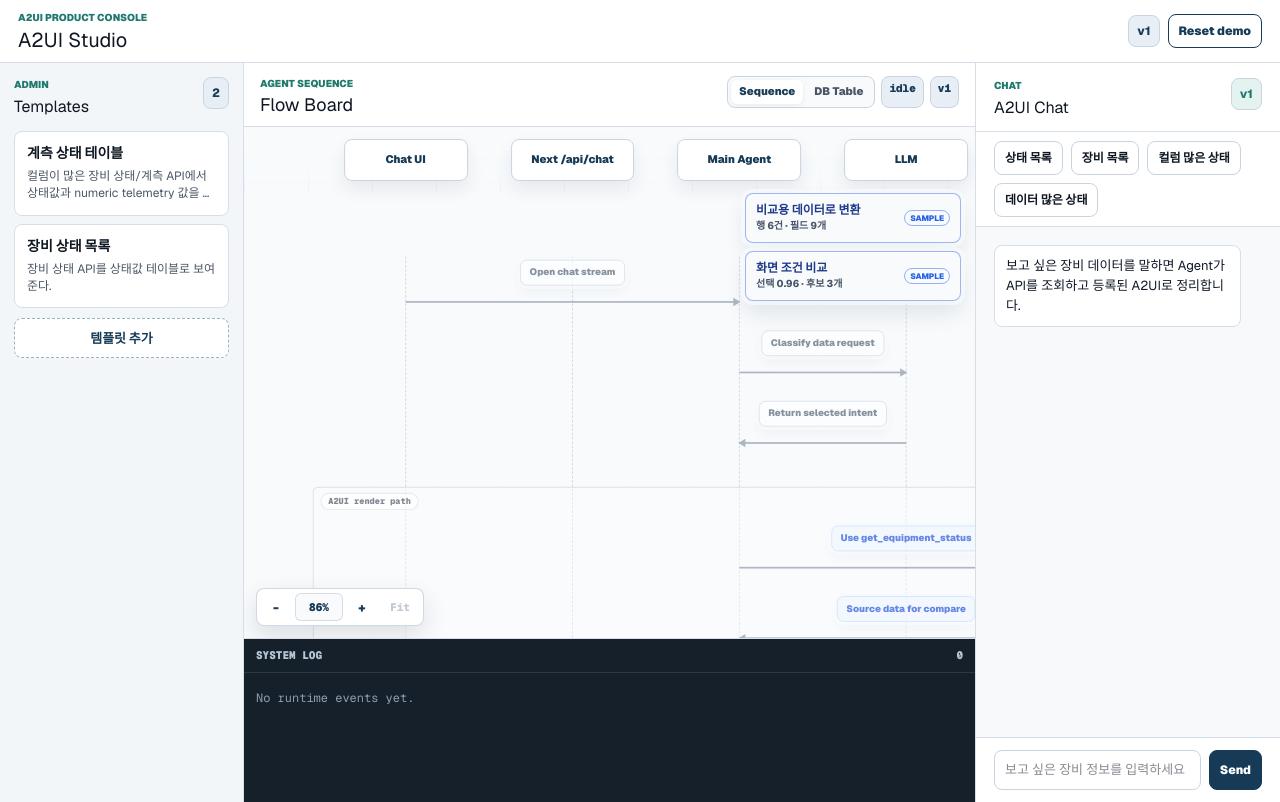
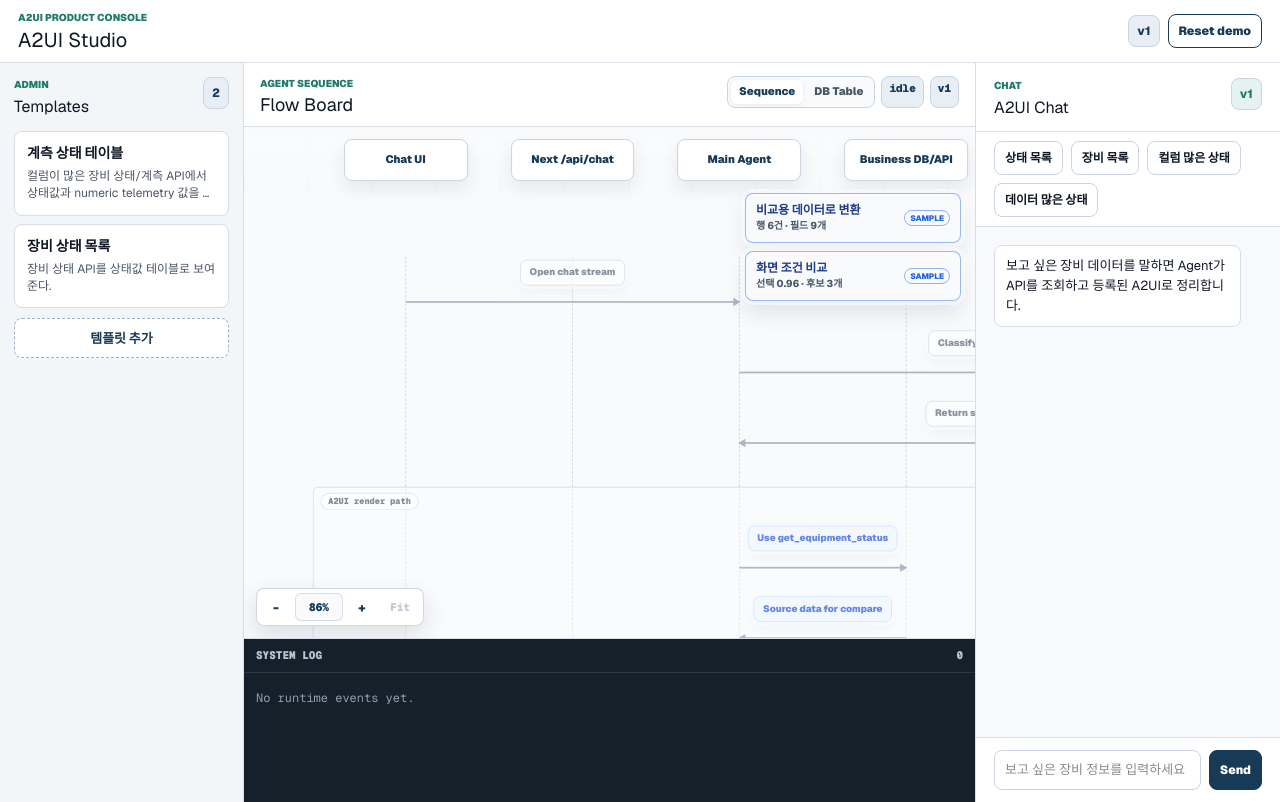
Before and after one commit to tahooki/a2ui-template-admin-chatbot-poc, a Next.js app: page / in a window 1280 px wide. Built offline with nearby package versions, Linux system fonts and the light colour scheme.

Commit message:
Refine A2UI sequence planner flow

```diff
--- a/src/features/a2ui-template-poc/agent-flow-adapter.ts
+++ b/src/features/a2ui-template-poc/agent-flow-adapter.ts
@@ -386,48 +386,22 @@
   }
 
   if (status === "a2ui_tool_selected") {
-    return [
-      newFlowEvent(source, 0, {
-        event: "state:a2ui_tool_selected",
-        phase: "registry_loaded",
-        from: "main_agent",
-        to: "main_agent",
-        label: "Choose a2ui_render tool",
-        detail: renderToolDetail(source) || label,
-        branch: "data",
-        severity: "info",
-        physicalEmitter: "main-agent",
-        data: source.data,
-      }),
-    ];
+    return [];
   }
 
   if (status === "a2ui_tool_call") {
     return [
       newFlowEvent(source, 0, {
-        event: "state:a2ui_tool_call",
+        event: "transport:a2a_send",
         phase: "registry_loaded",
         from: "main_agent",
-        to: "a2ui_render_tool",
-        label: "Invoke a2ui_render boundary",
-        detail: renderToolDetail(source) || label,
+        to: "a2ui",
+        label: "POST /api/a2a/message:send",
+        detail: renderToolDetail(source) || "raw business result render request",
         branch: "data",
         severity: "info",
         physicalEmitter: "main-agent",
         evidenceKind: "observed",
-        data: source.data,
-      }),
-      newFlowEvent(source, 1, {
-        event: "transport:a2a_send",
-        phase: "registry_loaded",
-        from: "a2ui_render_tool",
-        to: "a2ui",
-        label: "POST /api/a2a/message:send",
-        detail: "raw business result render request",
-        branch: "data",
-        severity: "info",
-        physicalEmitter: "main-agent",
-        evidenceKind: "inferred_transport",
         data: source.data,
       }),
     ];
@@ -442,21 +416,8 @@
         event: "transport:a2a_result",
         phase: "matcher",
         from: "a2ui",
-        to: "a2ui_render_tool",
+        to: "main_agent",
         label: isNoTemplate ? "Return trace + no-template result" : "Return trace + surface artifact",
-        detail,
-        branch: "data",
-        severity: isNoTemplate ? "warning" : "success",
-        physicalEmitter: "main-agent",
-        evidenceKind: "inferred_transport",
-        data: source.data,
-      }),
-      newFlowEvent(source, 1, {
-        event: "state:a2ui_tool_result",
-        phase: "matcher",
-        from: "a2ui_render_tool",
-        to: "main_agent",
-        label: "Return A2UIRenderToolResult",
         detail,
         branch: "data",
         severity: isNoTemplate ? "warning" : "success",
@@ -556,15 +517,35 @@
 	    ];
 	  }
 
-	  if (status === "matcher") {
-    if (!isLiveA2UIProgress(source) && eventSeen(existingEvents, "state:matcher")) return [];
-	    const events = [
+  if (status === "matcher") {
+    const mode = textValue(source.data.mode);
+    if (mode === "planning") {
+      if (eventSeen(existingEvents, "state:matcher_request")) return [];
+      return [
+        newFlowEvent(source, 0, {
+          event: "state:matcher_request",
+          phase: "matcher",
+          from: "a2ui",
+          to: "llm",
+          label: "AI Surface Planner",
+          detail: matcherDetail(source),
+          branch: "data",
+          severity: "info",
+          physicalEmitter: a2uiEmitter(source),
+          evidenceKind: a2uiEvidenceKind(source),
+          data: a2uiStepData(source, { traceStep: "ai_surface_plan_request" }),
+        }),
+      ];
+    }
+
+    if (!isLiveA2UIProgress(source) && eventSeen(existingEvents, "state:ai_surface_plan")) return [];
+    const events = [
       newFlowEvent(source, 0, {
-        event: "state:matcher",
+        event: "state:ai_surface_plan",
         phase: "matcher",
-        from: "a2ui",
+        from: "llm",
         to: "a2ui",
-        label: "AI Surface Planner",
+        label: "Return surface plan",
 	        detail: matcherDetail(source),
 	        branch: "data",
 	        severity: "info",
@@ -573,7 +554,6 @@
 	        data: a2uiStepData(source, { traceStep: "ai_surface_plan" }),
 	      }),
 	    ];
-	    const mode = textValue(source.data.mode);
 	    if (mode === "render_surface" && !isLiveA2UIProgress(source)) {
 	      if (!eventSeen(existingEvents, "state:plan_validation")) {
 	        events.push(newFlowEvent(source, events.length, {
--- a/src/features/a2ui-template-poc/agent-flow-types.ts
+++ b/src/features/a2ui-template-poc/agent-flow-types.ts
@@ -5,7 +5,6 @@
   | "a2ui"
   | "llm"
   | "business_db"
-  | "a2ui_render_tool"
   | "registry";
 
 export type AgentFlowPhase =
--- a/src/features/a2ui-template-poc/sequence-board.tsx
+++ b/src/features/a2ui-template-poc/sequence-board.tsx
@@ -77,10 +77,9 @@
   { id: "chat", label: "Chat UI" },
   { id: "next", label: "Next /api/chat" },
   { id: "main_agent", label: "Main Agent" },
+  { id: "business_db", label: "Business DB/API" },
+  { id: "a2ui", label: "A2UI Agent" },
   { id: "llm", label: "LLM" },
-  { id: "business_db", label: "Business DB/API" },
-  { id: "a2ui_render_tool", label: "Python render boundary" },
-  { id: "a2ui", label: "A2UI Agent" },
   { id: "registry", label: "A2UI Registry" },
 ];
 
@@ -166,23 +165,13 @@
     branch: "data",
   },
   {
-    id: "a2ui-tool-call",
-    phase: "registry_loaded",
-    events: ["state:a2ui_tool_selected", "state:a2ui_tool_call"],
-    from: "main_agent",
-    to: "a2ui_render_tool",
-    label: "Invoke a2ui_render boundary",
-    branch: "data",
-  },
-  {
     id: "a2a-send",
     phase: "registry_loaded",
-    events: ["transport:a2a_send"],
-    from: "a2ui_render_tool",
+    events: ["state:a2ui_tool_call", "transport:a2a_send"],
+    from: "main_agent",
     to: "a2ui",
     label: "POST /api/a2a/message:send",
     branch: "data",
-    a2uiSubstep: true,
   },
   {
     id: "a2ui-source-preview",
@@ -212,29 +201,19 @@
     label: "Template contracts loaded",
     branch: "data",
   },
-  { id: "matcher", phase: "matcher", events: ["state:ai_surface_plan", "state:matcher"], from: "a2ui", to: "a2ui", label: "AI Surface Planner", branch: "data", a2uiSubstep: true },
+  { id: "matcher", phase: "matcher", events: ["state:matcher_request"], from: "a2ui", to: "llm", label: "AI Surface Planner", branch: "data", a2uiSubstep: true },
+  { id: "matcher-result", phase: "matcher", events: ["state:ai_surface_plan"], from: "llm", to: "a2ui", label: "Return surface plan", branch: "data", a2uiSubstep: true },
   { id: "plan-validation", phase: "matcher", events: ["state:plan_validation"], from: "a2ui", to: "a2ui", label: "Validate AI plan", branch: "data", a2uiSubstep: true },
   { id: "mapping-applied", phase: "matcher", events: ["state:mapping_applied"], from: "a2ui", to: "a2ui", label: "Apply field/slot mapping", branch: "data", a2uiSubstep: true },
   {
     id: "a2a-result",
     phase: "matcher",
-    events: ["transport:a2a_result"],
+    events: ["transport:a2a_result", "state:a2ui_tool_result"],
     from: "a2ui",
-    to: "a2ui_render_tool",
+    to: "main_agent",
     label: "Return trace + render decision",
     branch: "data",
     a2uiSubstep: true,
-  },
-  {
-    id: "a2ui-tool-result",
-    phase: "matcher",
-    events: ["state:a2ui_tool_result"],
-    from: "a2ui_render_tool",
-    to: "main_agent",
-    label: "Return A2UIRenderToolResult",
-    branch: "data",
-    a2uiSubstep: true,
-    gapBefore: "selfLoop",
   },
   {
     id: "fallback-text",
@@ -287,7 +266,7 @@
 }
 
 const branchBlockSpecs: BranchBlockSpec[] = [
-  { id: "data", label: "A2UI render path", firstStepId: "business-tool-call", lastStepId: "a2ui-tool-result" },
+  { id: "data", label: "A2UI render path", firstStepId: "business-tool-call", lastStepId: "a2a-result" },
   { id: "no_template", label: "Text fallback output", firstStepId: "fallback-text", lastStepId: "fallback-text" },
   { id: "matched", label: "Selected A2UI output", firstStepId: "surface", lastStepId: "surface" },
 ];
@@ -522,6 +501,10 @@
   const doneStep = stepForDoneEvent(active, visibleSteps);
   if (!active || !doneStep) return undefined;
   return events.findLast((event) => event.id !== active.id && event.turnId === active.turnId && eventMatchesStep(doneStep, event)) ? doneStep : undefined;
+}
+
+function isBusyProgressEvent(event?: AgentFlowEvent) {
+  return Boolean(event?.event === "state:matcher_request" && event.data?.mode === "planning");
 }
 
 function cameraStateForScroll(target: string, left: number, top: number, zoom: number, mode: CameraState["mode"]): CameraState {
@@ -1051,6 +1034,7 @@
   const completed = useMemo(() => completedStepSet(events, visibleSteps), [events, visibleSteps]);
   const activeStep = visibleSteps.find((step) => eventMatchesStep(step, active));
   const packetSteps = packetReplay ? visibleSteps.filter((step) => step.id === packetReplay.stepId) : [];
+  const busyPacketStep = isBusyProgressEvent(active) ? activeStep : undefined;
   const focusStep = activeStep ?? stepForDoneEvent(active, visibleSteps);
   const visibleEvidenceLabels = useMemo(() => evidenceLabels(dataBoundaryTrace, events), [dataBoundaryTrace, events]);
   const evidenceModalLabel = visibleEvidenceLabels.find((label) => label.id === evidenceModalId);
@@ -1333,8 +1317,19 @@
             })}
 
             {packetSteps.map((step) => (
-              <span className={packetRailClass(step)} key={`${step.id}-packet`} style={packetRailStyle(step)} />
+              <span
+                className={`${packetRailClass(step)} ${busyPacketStep?.id === step.id ? styles.sequencePacketRailBusy : ""}`}
+                key={`${step.id}-packet`}
+                style={packetRailStyle(step)}
+              />
             ))}
+            {busyPacketStep && !packetSteps.some((step) => step.id === busyPacketStep.id) ? (
+              <span
+                className={`${packetRailClass(busyPacketStep)} ${styles.sequencePacketRailBusy}`}
+                key={`${busyPacketStep.id}-busy-packet`}
+                style={packetRailStyle(busyPacketStep)}
+              />
+            ) : null}
           </div>
         </div>
       </div>
--- a/src/features/a2ui-template-poc/styles.module.css
+++ b/src/features/a2ui-template-poc/styles.module.css
@@ -1713,6 +1713,11 @@
   transform: none;
 }
 
+.sequencePacketRailBusy::after {
+  animation-duration: 1.05s, 1.05s;
+  animation-iteration-count: infinite, infinite;
+}
+
 .sequencePacketRail_data::after {
   background: #2563eb;
 }
```
Also changed, not shown: src/features/a2ui-template-poc/data-boundary-lab.ts (+5 -5 lines).
